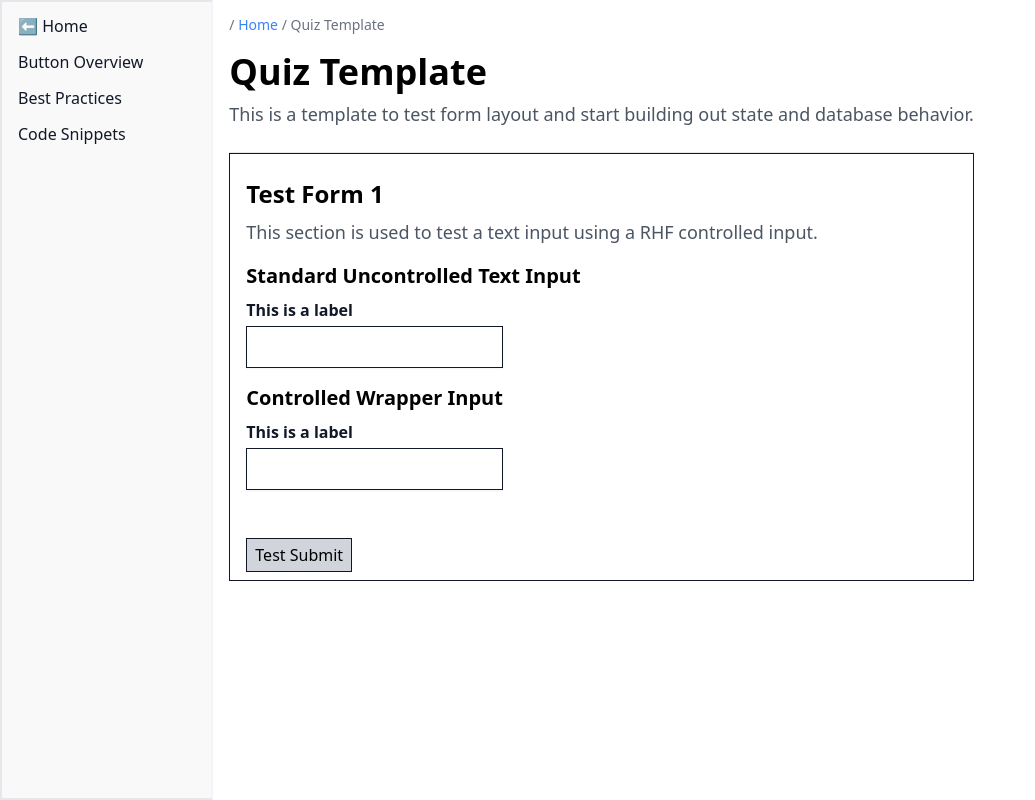
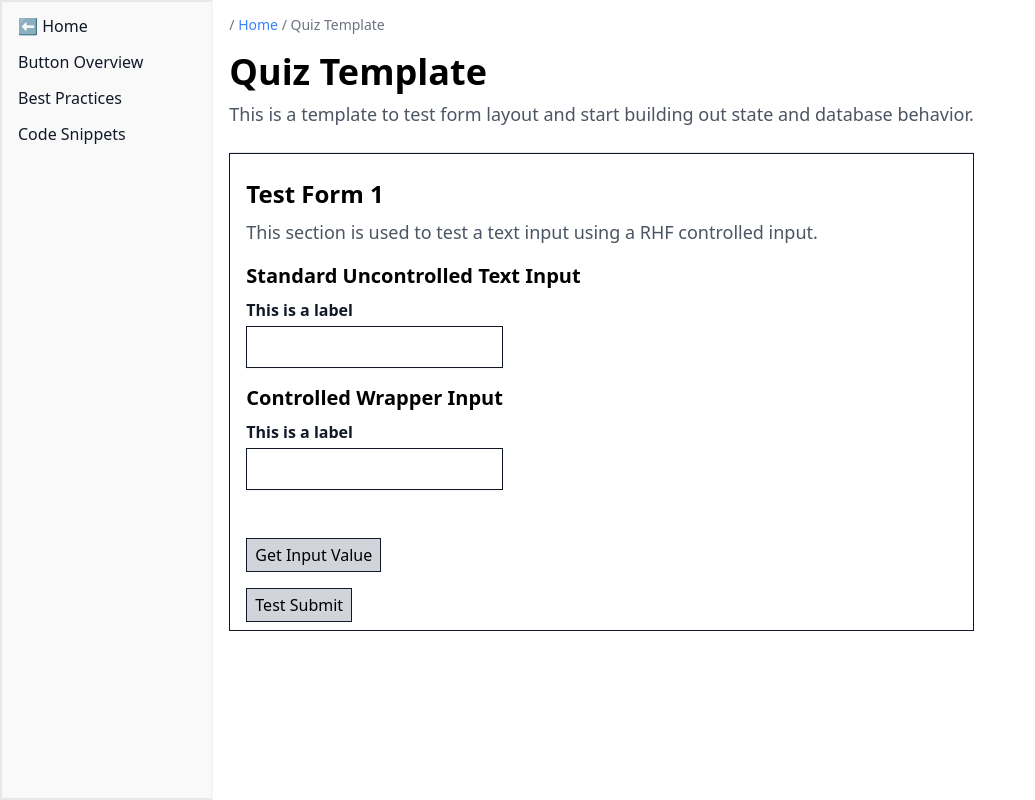
Before and after one commit to tayv/Project-Bubblegum, a Next.js app: page /forms/quiz-template in a window 1280 px wide. Shown: the whole page, without its empty margins (0-1035 px from the left). Built offline with nearby package versions, Linux system fonts and the light colour scheme.

Commit message:
Added test getValue buttons to Quiz Template

```diff
--- a/pages/forms/quiz-template.tsx
+++ b/pages/forms/quiz-template.tsx
@@ -4,7 +4,7 @@ import Heading from '@components/layout/Heading'
 import Paragraph from '@components/layout/Paragraph'
 import {FC} from 'react'
 import { useForm } from 'react-hook-form'
-import WrapperInput from '@components/WrapperInput'
+import WrapperInput from '@components/controlled-wrappers/WrapperInput'
 import { Input } from '@components/atoms/input'
 
 // data for Breadcrumbs
@@ -23,7 +23,7 @@ const crumbs = [
 const QuizTemplate: FC = () => {
 
   // React hook form
-  const { handleSubmit, control} = useForm()
+  const { handleSubmit, control, getValues, formState: { errors }} = useForm()
 
   // Sample onSubmit form handler
   const onSubmit = handleSubmit((data) => {
@@ -55,7 +55,13 @@ const QuizTemplate: FC = () => {
         />
         <br />
         <br />
-        <button className="block border-gray-900 bg-gray-300 border px-2 py-1" type="submit">Test Submit</button>
+        <button className="block border-gray-900 bg-gray-300 border px-2 py-1" type="button" onClick={ () => {
+            const testGetVal = getValues("controlledInput")
+            console.log(testGetVal)
+          } }>
+          Get Input Value
+        </button>
+        <button className="mt-4 block border-gray-900 bg-gray-300 border px-2 py-1" type="submit">Test Submit</button>
       </form>
 
     </LayoutContainerSide>
--- a/pages/forms/text-inputs.tsx
+++ b/pages/forms/text-inputs.tsx
@@ -1,7 +1,7 @@
 import React, { useState, FC } from 'react'
 import Breadcrumbs from '@components/layout/Breadcrumbs'
 import { useForm } from 'react-hook-form'
-import WrapperInput from '@components/WrapperInput'
+import WrapperInput from '@components/controlled-wrappers/WrapperInput'
 import LayoutContainerSide from '@components/layout/LayoutContainerSide'
 import Heading from '@components/layout/Heading'
 
@@ -42,13 +42,13 @@ const TestForm: FC = () => {
         rules={{ required: "You must enter something" }}
         defaultValue=""
       />
-      <button type="button" onClick={ () => {
-        const testGetVal = getValues("controllerInput")
-        console.log(testGetVal)
-        }
-      }>GET VALUES</button>
-
-      <button type="submit">Submit</button>
+      <button className="my-4 block border-gray-900 bg-gray-300 border px-2 py-1" type="button" onClick={ () => {
+          const testGetVal = getValues("controllerInput")
+          console.log(testGetVal)
+          } }>
+        GET VALUES
+      </button>
+      <button className="block border-gray-900 bg-gray-300 border px-2 py-1" type="submit">Submit</button>
 
     </form>
     </LayoutContainerSide>
```
Also changed, not shown: components/controlled-wrappers/WrapperInput.tsx (renamed from components/WrapperInput.tsx).
